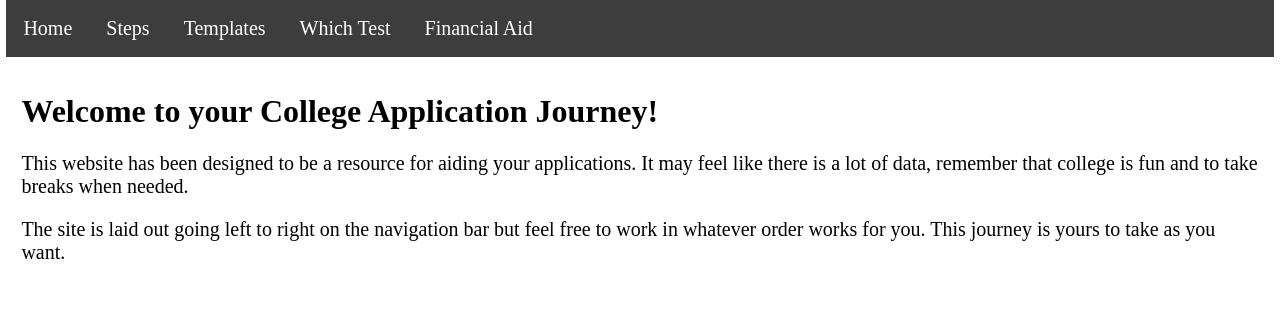
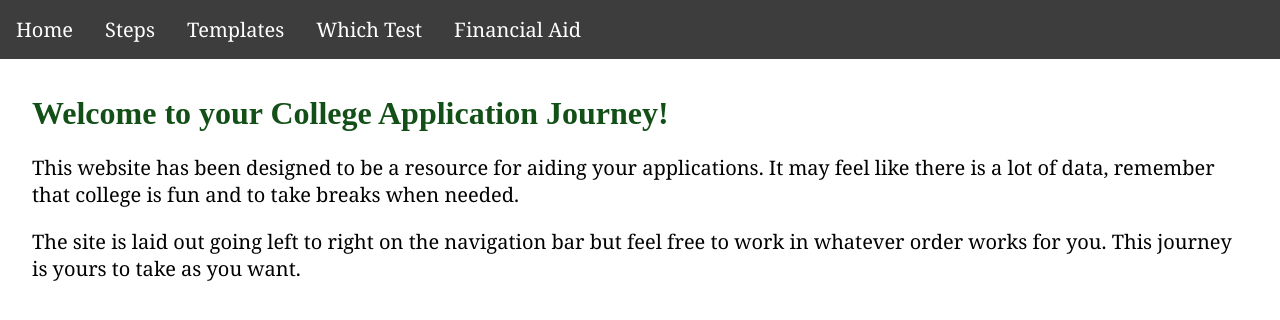
Before and after one commit to dylangriffiths/Capstone, an Eleventy site: page src/index.njk in a window 1280 px wide. Built offline with nearby package versions, Linux system fonts and the light colour scheme; Eleventy itself is replaced by a stand-in of ours; files that its build step writes are made by us from their sources.

Commit message:
some formatting

```diff
--- a/src/assets/styles/styles.css
+++ b/src/assets/styles/styles.css
@@ -1,6 +1,7 @@
 p {
     color: black;
     font-size: 20px;
+    font-family: Georgia;
 }
 
 .ul-nav {
@@ -9,6 +10,7 @@ p {
     padding: 0;
     overflow: hidden;
     background-color: #3D3D3D;
+    font-family: Georgia;
 }
 
 .li-nav {
@@ -19,7 +21,7 @@ p {
    display: block;
    color: white;
    text-align: center;
-   padding: 15px;
+   padding: 14px;
    font-size: 20px;
    text-decoration: none;
 }
@@ -28,12 +30,13 @@ p {
     background-color: #135018ff;
 }
 body {
-    max-width: 99%;
+    max-width: 100%;
     margin: 0 auto;
 }
 main {
     margin: 0 auto;
     padding: 15px;
+    max-width: 95%;
 }
 
 footer {
@@ -64,13 +67,14 @@ h2 {
     text-decoration-color:#135018ff;
 }
 
-.page-title {
+.page-title, .display-title {
     color: #135018ff;
 }
 
 li {
     font-size: 18px;
     padding: 2px;
+    font-family: Georgia;
 }
 
 hr.solid {
```
